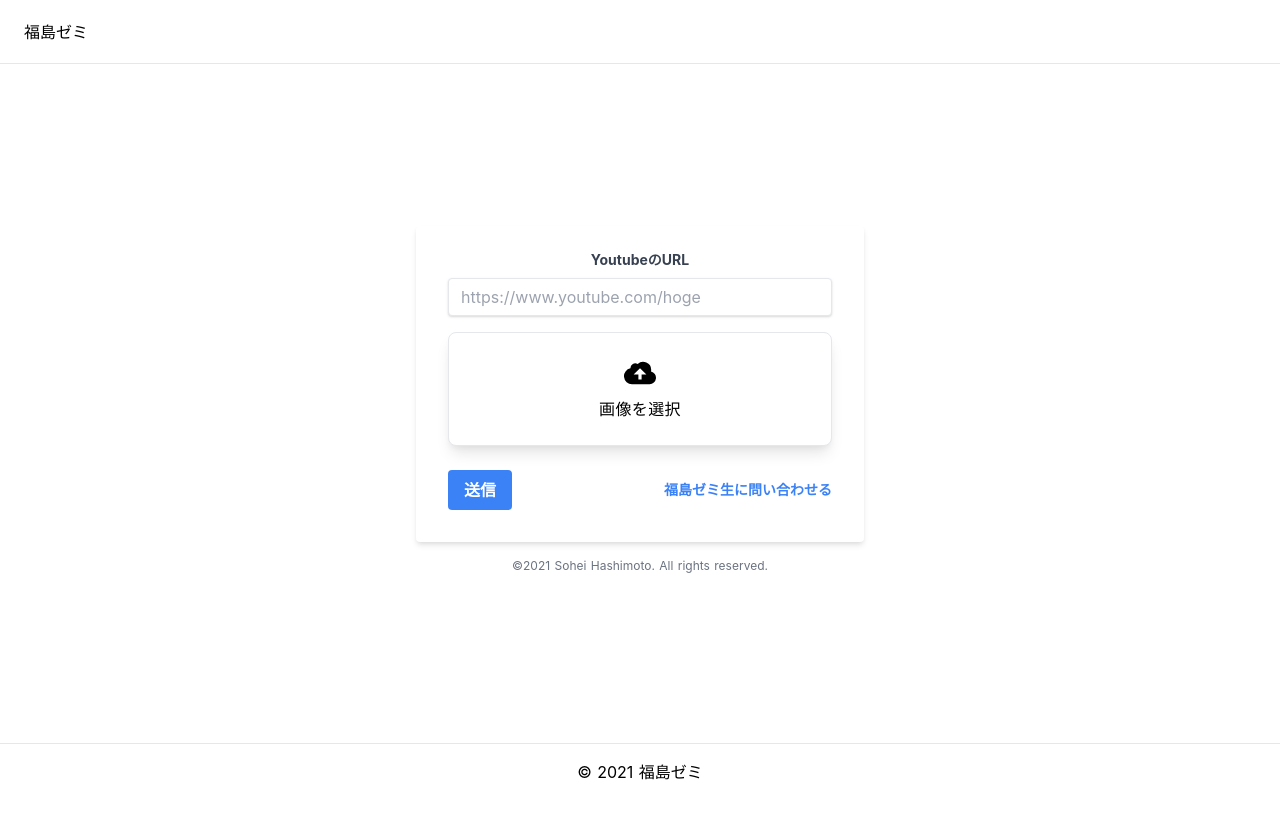
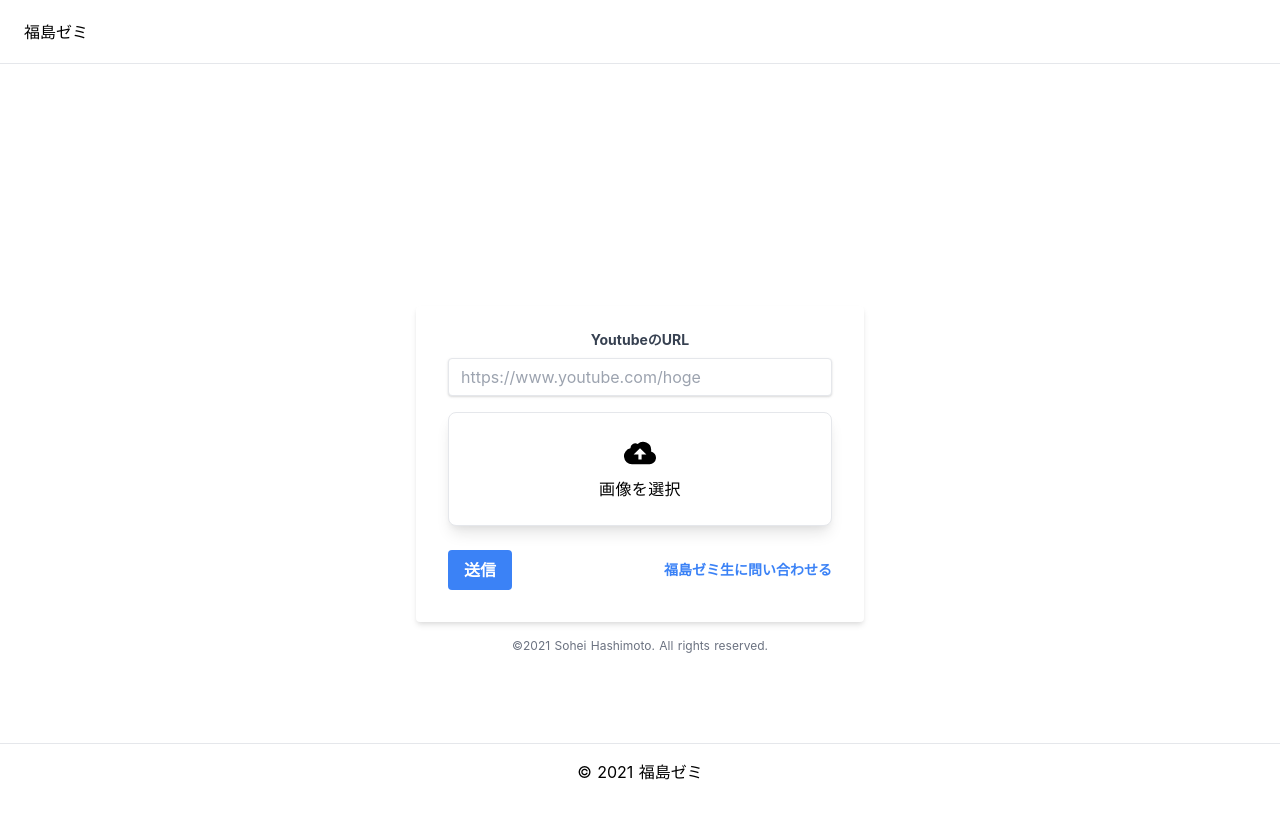
Before and after one commit to sohey-dr/Fukusima_zemi, a Nuxt app: page / in a window 1280 px wide. Shown: the top 818 px of the page. Built offline with nearby package versions, Linux system fonts and the light colour scheme.

Commit message:
[MODIFY]スタイル修正

```diff
--- a/layouts/default.vue
+++ b/layouts/default.vue
@@ -1,7 +1,9 @@
 <template>
   <div>
     <Header />
-    <Nuxt />
+    <main class="wrapper-main">
+      <Nuxt />
+    </main>
     <Footer />
   </div>
 </template>
@@ -65,4 +67,19 @@ html {
   color: #fff;
   background-color: #35495e;
 }
+
+/* 以下、カスタムで追加している */
+a {
+  text-decoration: none;
+}
+a:hover {
+  text-decoration: underline;
+}
+.button--grey:hover {
+  color: #fff;
+  background-color: #35495e;
+}
+.wrapper-main {
+  margin: 80px 0;
+}
 </style>
```
